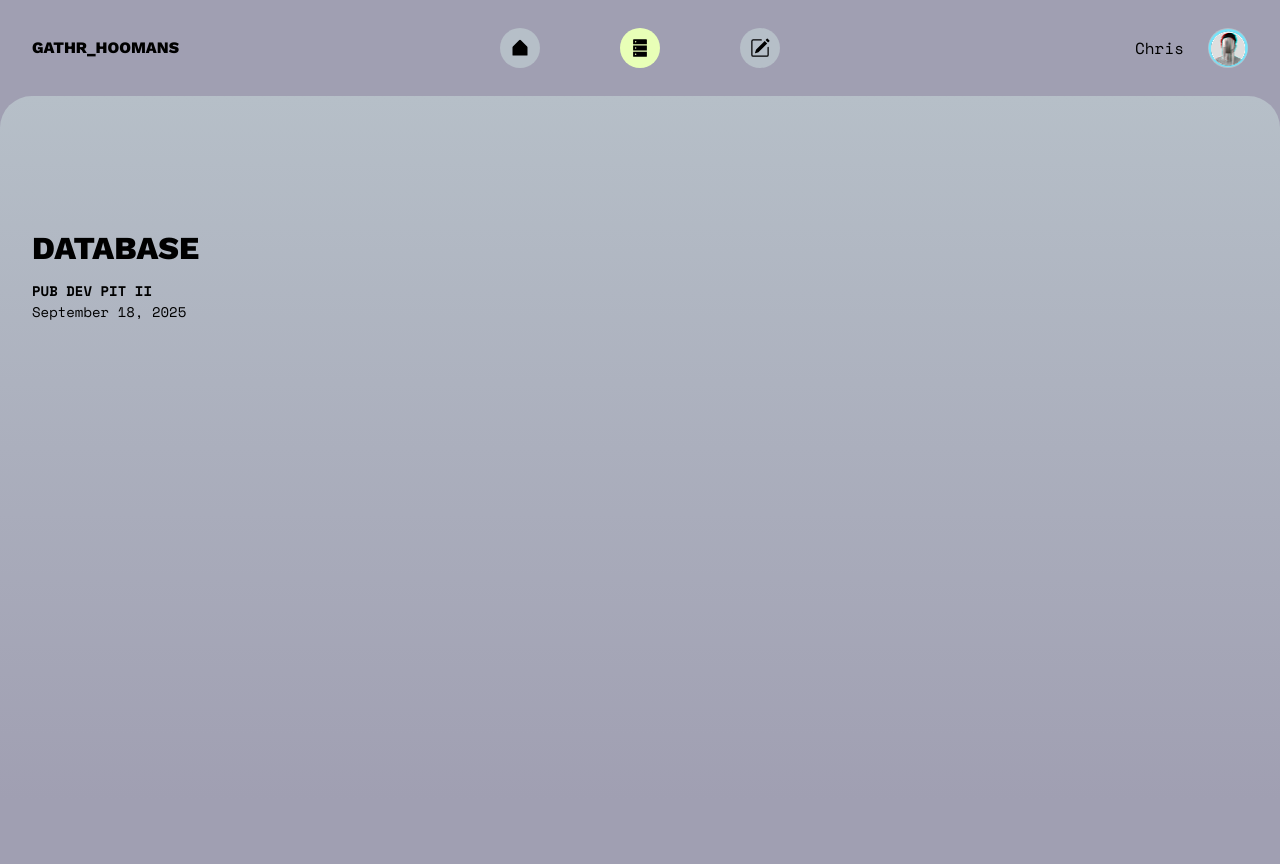
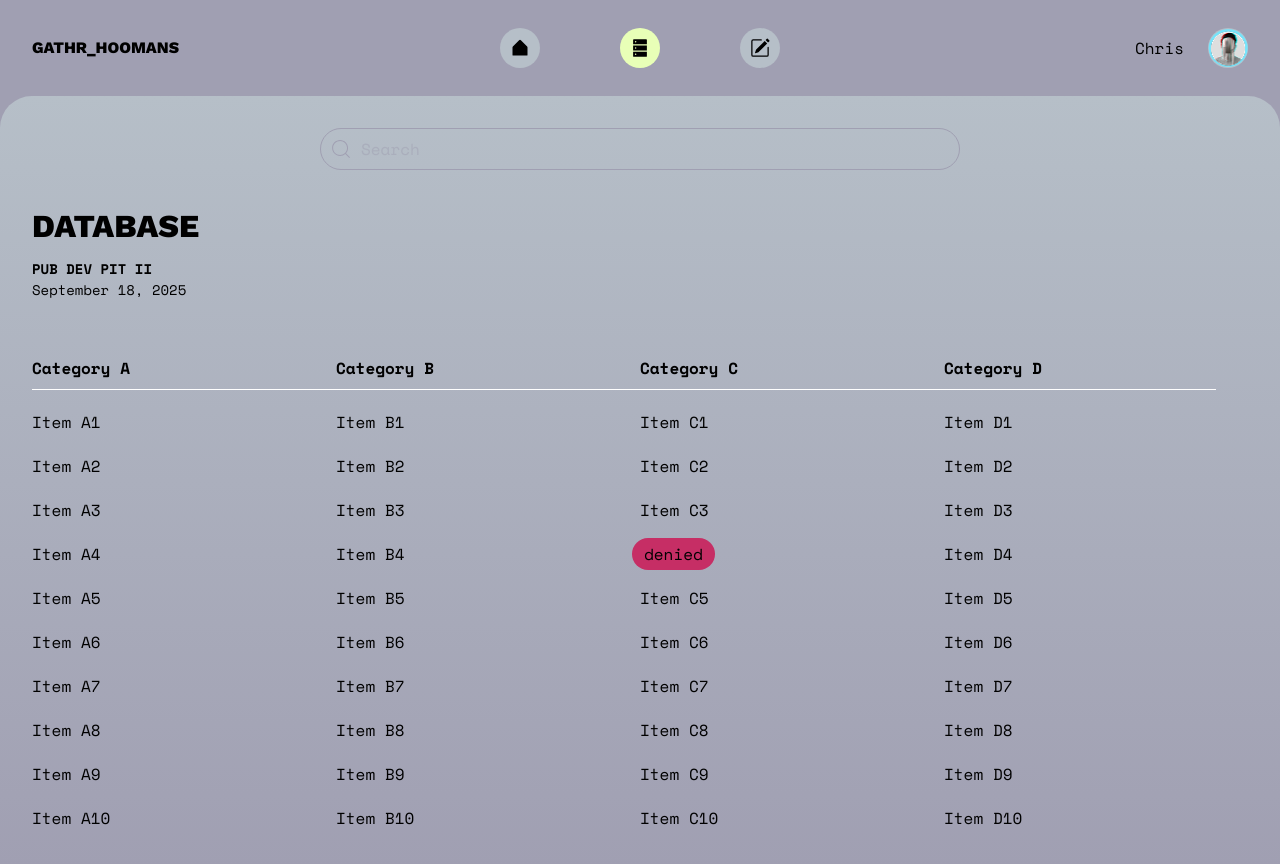
Before and after one commit to iamsynthetic/gathrhoomans, a Next.js app: page / in a window 1280 px wide. Both pictures are taken after a click on the button 639 px from the left and 48 px from the top of the page. Before the commit the page ends 800 px from the top, so only its background shows below. Built offline with nearby package versions, Linux system fonts and the light colour scheme.

Commit message:
finished initial design for components

```diff
--- a/src/app/components/MonitorDB.tsx
+++ b/src/app/components/MonitorDB.tsx
@@ -1,48 +1,154 @@
+import { CiSearch } from "react-icons/ci";
 import styled from "styled-components";
-// import gsap from "gsap";
+import gsap from "gsap";
 
-// const CircleButton = styled.button`
-//   font-family: var(--font-space-mono);
-//   font-weight: 700;
-//   color: black;
-//   font-size: 0.875rem;
-//   background-color: #b6bfc8;
-//   text-align: center;
-//   display: flex;
-//   justify-content: center;
-//   align-items: center;
-//   border-radius: 50%;
-//   width: 2.5rem;
-//   height: 2.5rem;
-//   cursor: pointer;
-// `;
-//
+const SEARCHBAR = styled.div`
+  width: 40rem;
+  border-radius: var(--radius-3xl);
+  border: 1px solid var(--colordarkgrey);
+  padding: 0rem 0.5rem 0rem 0.5rem;
+  display: flex;
+  flex-direction: row;
+`;
+const SEARCHICON = styled.div`
+  display: flex;
+  padding-top: 0.5rem;
+  color: var(--colordarkgrey);
+`;
+const SEARCH = styled.input`
+  font-family: var(--font-space-mono);
+  font-weight: 400;
+  color: var(--colordarkgrey);
+  font-size: 1rem;
+  padding: 0rem 0rem 0rem 0.5rem;
+  width: 40rem;
+  height: 2.5rem;
+  display: flex;
+  justify-content: center;
+  align-items: center;
+`;
+
 const TITLE = styled.div`
   font-family: var(--font-work-sans);
   font-weight: 800;
   color: black;
   font-size: 2rem;
-  padding: 6rem 2rem 0.5rem 2rem;
+  padding: 0rem 2rem 0.5rem 2rem;
 `;
 
 const SUBTITLE = styled.div`
   font-family: var(--font-space-mono);
-  /*font-weight: 400;*/
   color: black;
   font-size: 0.875rem;
-  /*padding: 0.5rem 1rem 0 2rem;*/
   padding: 0rem 0rem 0rem 2rem;
 `;
 
+const TABLE = styled.div`
+  font-family: var(--font-space-mono);
+  font-weight: 400;
+  color: black;
+  font-size: 1rem;
+  padding: 0rem 3rem 0rem 1rem;
+  margin-top: 3.5rem;
+`;
+
+const categories = ["Category A", "Category B", "Category C", "Category D"];
+const items = [
+  ["Item A1", "Item B1", "Item C1", "Item D1"],
+  ["Item A2", "Item B2", "Item C2", "Item D2"],
+  ["Item A3", "Item B3", "Item C3", "Item D3"],
+  ["Item A4", "Item B4", "denied", "Item D4"],
+  ["Item A5", "Item B5", "Item C5", "Item D5"],
+  ["Item A6", "Item B6", "Item C6", "Item D6"],
+  ["Item A7", "Item B7", "Item C7", "Item D7"],
+  ["Item A8", "Item B8", "Item C8", "Item D8"],
+  ["Item A9", "Item B9", "Item C9", "Item D9"],
+  ["Item A10", "Item B10", "Item C10", "Item D10"],
+];
+
 const MonitorDB = () => {
+  const onHoverIn = (id?: string) => {
+    console.log("hover id is: " + id);
+    console.log("typeof id is: " + typeof id);
+    // if (isActive !== localId) {
+    gsap.to(`#${id}`, {
+      backgroundColor: "#dae4ee",
+      // opacity: 0,
+      duration: 0.2,
+    });
+    // }
+  };
+
+  const onHoverOut = (id?: string) => {
+    console.log("id" + id);
+    // alert("out id is: " + id);
+    // if (isActive !== localId) {
+    gsap.to(`#${id}`, {
+      backgroundColor: "transparent",
+      // opacity: 1,
+      duration: 0.2,
+    });
+    // }
+  };
+
   return (
     <div
-      className=" w-full h-[calc(100vh-96px)] rounded-t-4xl py-8"
+      className=" w-full h-full rounded-t-4xl py-8"
       style={{ backgroundImage: "var(--gradient)" }}
     >
-      <TITLE>DATABASE</TITLE>
-      <SUBTITLE className="font-[700]">PUB DEV PIT II</SUBTITLE>
-      <SUBTITLE className="font-[400]">September 18, 2025</SUBTITLE>
+      <div className="flex justify-center">
+        <SEARCHBAR>
+          <SEARCHICON>
+            <CiSearch size="24" />
+          </SEARCHICON>
+          <SEARCH
+            name="search"
+            type="text"
+            placeholder="Search"
+            // value={data.from}
+            // onChange={handleChange}
+          />
+        </SEARCHBAR>
+      </div>
+      <div className="pt-8">
+        <TITLE>DATABASE</TITLE>
+        <SUBTITLE className="font-[700]">PUB DEV PIT II</SUBTITLE>
+        <SUBTITLE className="font-[400]">September 18, 2025</SUBTITLE>
+      </div>
+
+      <TABLE>
+        <div className="flex border-b border-transparent">
+          {categories.map((cat, idx) => (
+            <div key={idx} className="flex-1 px-4 font-semibold">
+              {cat}
+            </div>
+          ))}
+        </div>
+        <hr className="border-t-1 border-white mt-2 mb-4 mx-4" />
+        <div className="space-y-3">
+          {items.map((row, rowIndex) => (
+            <div
+              key={rowIndex}
+              id={`row-${rowIndex}`}
+              className="flex rounded-2xl py-1 cursor-pointer"
+              onMouseEnter={() => onHoverIn(`row-${rowIndex}`)}
+              onMouseLeave={() => onHoverOut(`row-${rowIndex}`)}
+            >
+              {row.map((item, colIndex) => (
+                <div key={colIndex} className="flex-1 px-4">
+                  {item === "denied" ? (
+                    <span className="rounded-2xl px-3 py-1 ml-[-.5rem] bg-[var(--red)]">
+                      {item}
+                    </span>
+                  ) : (
+                    <span>{item}</span>
+                  )}
+                </div>
+              ))}
+            </div>
+          ))}
+        </div>
+      </TABLE>
     </div>
   );
 };
--- a/src/app/components/WriteEmail.tsx
+++ b/src/app/components/WriteEmail.tsx
@@ -6,7 +6,7 @@ const TITLE = styled.div`
   font-weight: 800;
   color: black;
   font-size: 2rem;
-  padding: 6rem 2rem 0.5rem 2rem;
+  padding: 0rem 2rem 0.5rem 2rem;
 `;
 
 const SUBTITLE = styled.div`
@@ -16,10 +16,10 @@ const SUBTITLE = styled.div`
   padding: 0rem 0rem 0rem 2rem;
 `;
 
-const WriteEamil = () => {
+const WriteEmail = () => {
   return (
     <div
-      className=" w-full h-[calc(100vh-96px)] rounded-t-4xl py-8"
+      className=" w-full h-full rounded-t-4xl py-26"
       style={{ backgroundImage: "var(--gradient)" }}
     >
       <TITLE>EMAIL CLIENT</TITLE>
@@ -33,12 +33,91 @@ const WriteEamil = () => {
         </div>
       </div>
       <div className="px-8 pt-4">
-        <div className="rounded-xl w-full h-[calc(100vh-30rem)] px-2 py-2 bg-[var(--colordarkgrey)]">
-          email sender
+        <div className="rounded-xl w-full h-full px-2 py-2 bg-[var(--coloroffwhite)]">
+          <input
+            name="from"
+            type="text"
+            placeholder="From:"
+            className="[font-family:var(--font-space-mono)] font-[400] text-[var(--color-background)]"
+            // value={data.from}
+            // onChange={handleChange}
+          />
+
+          <hr className="my-2 border-t border-[var(--colormediumgrey)]" />
+          <input
+            name="to"
+            type="text"
+            placeholder="To:"
+            className="[font-family:var(--font-space-mono)] font-[400] text-[var(--color-background)]"
+            // value={data.from}
+            // onChange={handleChange}
+          />
+          <hr className="my-2 border-t border-[var(--colormediumgrey)]" />
+          <input
+            name="bcc"
+            type="text"
+            placeholder="Bcc:"
+            className="[font-family:var(--font-space-mono)] font-[400] text-[var(--color-background)]"
+            // value={data.from}
+            // onChange={handleChange}
+          />
+          <hr className="my-2 border-t border-[var(--colormediumgrey)]" />
+          <input
+            name="reply_to"
+            type="text"
+            placeholder="Reply To:"
+            className="[font-family:var(--font-space-mono)] font-[400] text-[var(--color-background)]"
+            // value={data.from}
+            // onChange={handleChange}
+          />
+          <hr className="my-2 border-t border-[var(--colormediumgrey)]" />
+          <input
+            name="subject"
+            type="text"
+            placeholder="Subject:"
+            className="[font-family:var(--font-space-mono)] font-[400] text-[var(--color-background)]"
+            // value={data.from}
+            // onChange={handleChange}
+          />
+          <hr className="my-2 border-t border-[var(--colormediumgrey)]" />
+          <input
+            name="add_image"
+            type="text"
+            placeholder="Add Image:"
+            className="[font-family:var(--font-space-mono)] font-[400] text-[var(--color-background)]"
+            // value={data.from}
+            // onChange={handleChange}
+          />
+          <hr className="my-2 border-t border-[var(--colormediumgrey)]" />
+          <input
+            name="link_label"
+            type="text"
+            placeholder="Add Link Label:"
+            className="[font-family:var(--font-space-mono)] font-[400] text-[var(--color-background)]"
+            // value={data.from}
+            // onChange={handleChange}
+          />
+          <hr className="my-2 border-t border-[var(--colormediumgrey)]" />
+          <input
+            name="link_url"
+            type="text"
+            placeholder="Add Link URL:"
+            className="[font-family:var(--font-space-mono)] font-[400] text-[var(--color-background)]"
+            // value={data.from}
+            // onChange={handleChange}
+          />
+          <hr className="my-2 border-t border-[var(--colormediumgrey)]" />
+          <textarea
+            name="content"
+            placeholder="Message"
+            className="w-full h-[200px] [font-family:var(--font-space-mono)] font-[400] text-[var(--color-background)]"
+            //value={data.content}
+            //onChange={handleChange}
+          />
         </div>
       </div>
     </div>
   );
 };
 
-export default WriteEamil;
+export default WriteEmail;
--- a/src/app/components/buttons/ButtonCircle.tsx
+++ b/src/app/components/buttons/ButtonCircle.tsx
@@ -9,7 +9,6 @@ import { BsPencilSquare } from "react-icons/bs";
 
 interface Props {
   id?: string;
-  label?: string;
 }
 
 const CircleButton = styled.button`
@@ -28,7 +27,7 @@ const CircleButton = styled.button`
   cursor: pointer;
 `;
 
-const ButtonCircle = ({ id, label = "SEND" }: Props) => {
+const ButtonCircle = ({ id }: Props) => {
   const localId = id;
   const { isActive, setActiveButton } = useButtonState();
 
--- a/src/app/globals.css
+++ b/src/app/globals.css
@@ -21,6 +21,9 @@
     --color-foreground: var(--foreground);
     --color-tertiary: var(--tertiary);
     --colorblue: var(--blue);
+    --coloroffwhite: var(--off-white);
+    --colorlightgrey: var(--light-grey);
+    --colormediumgrey: var(--medium-grey);
     --colordarkgrey: var(--dark-grey);
     --color-yellow: var(--yellow);
     --font-sans: var(--font-geist-sans);
```
Also changed, not shown: src/utils/supabase/service-client.ts (added).
